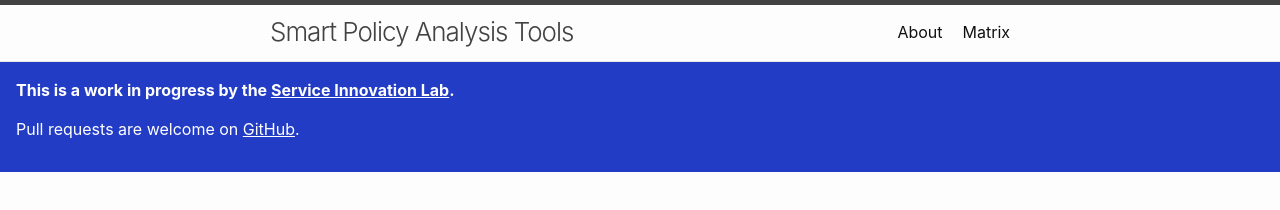
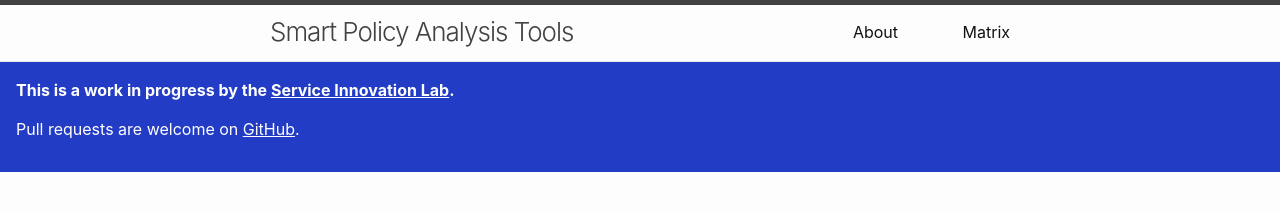
Before and after one commit to ServiceInnovationLab/bagel-box, a Jekyll site: the page built from index.md, in a window 1280 px wide. Shown: the top 210 px of the page. Built offline with Jekyll 4.4.1, drawn with Linux system fonts in a browser that asks for light colours.

Commit message:
Tweaked code to allow pages to display on navbar.

```diff
--- a/_includes/header.html
+++ b/_includes/header.html
@@ -1,9 +1,6 @@
 <header class="site-header" role="banner">
   <div class="wrapper">
-    {%- assign default_paths = site.pages | map: "path" -%}
-    {%- assign page_paths = site.header_pages | default: default_paths -%}
-    <a class="site-title" rel="author" href="{{ "/" | relative_url }}">{{ site.title | escape }}</a>
-    {%- if page_paths -%}
+    <a class="site-title" rel="author" href="/">{{ site.title }}</a>
       <nav class="site-nav">
         <input type="checkbox" id="nav-trigger" class="nav-trigger" />
         <label for="nav-trigger">
@@ -15,15 +12,11 @@
         </label>
 
         <div class="trigger">
-          {%- for path in page_paths -%}
-            {%- assign my_page = site.pages | where: "path", path | first -%}
-            {%- if my_page.title -%}
-            <a class="page-link" href="{{ my_page.url | relative_url }}">{{ my_page.title | escape }}</a>
-            {%- endif -%}
-          {%- endfor -%}
+          {% for page in site.pages %}
+            <a class="page-link" href="{{ page.permalink | prepend: site.baseurl }}">{{ page.title }}</a>
+          {% endfor %}
         </div>
       </nav>
-    {%- endif -%}
   </div>
 </header>
 <div class="disclaimer">
```
